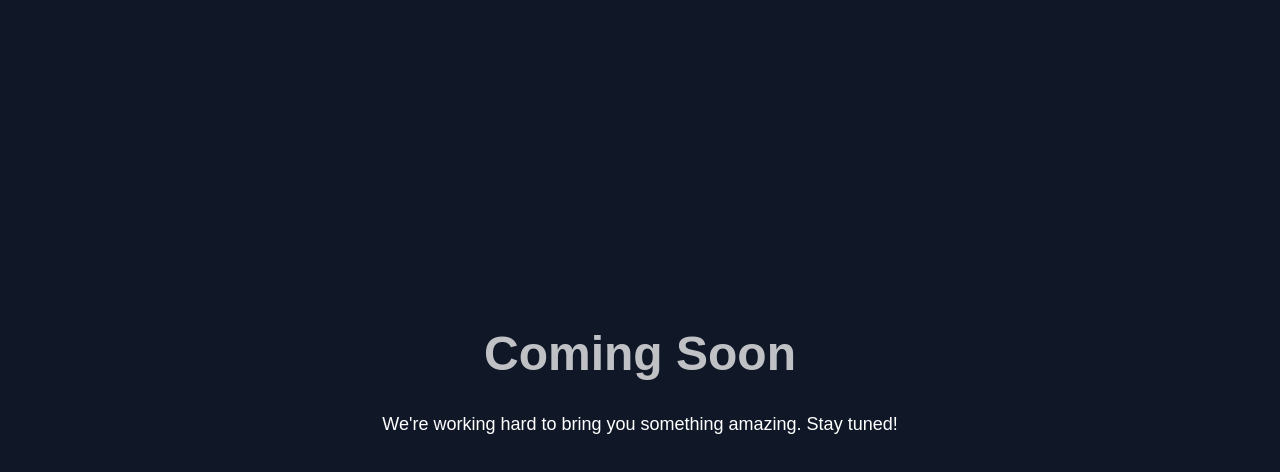
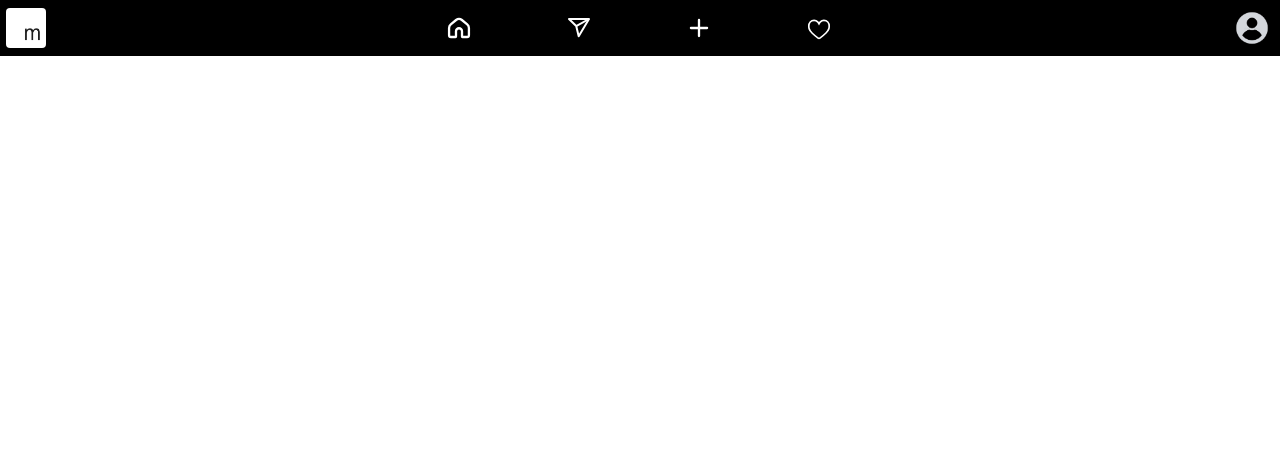
Before and after one commit to Rosier-Anderson/minimal-social-web, a Next.js app: page / in a window 1280 px wide. Shown: the top 472 px of the page. Built offline with nearby package versions, Linux system fonts and the light colour scheme.

Commit message:
Add profile assets, device check  hook, update platform ui

```diff
--- a/src/app/(platform)/(overview)/page.tsx
+++ b/src/app/(platform)/(overview)/page.tsx
@@ -1,19 +1,10 @@
-import { HomeIcon } from "@/src/assets/icons";
-import Image from "next/image";
 import Sidebar from "../_components/Sidebar";
 
 export default function Home() {
   return (
     <div className="">
-      <main className="">
-        <div className="min-h-screen bg-gray-900 flex flex-col items-center justify-center">
-          <h1 className="text-5xl text-white font-bold mb-8 animate-pulse">
-            Coming Soon
-          </h1>
-          <p className="text-white text-lg mb-8">
-            We're working hard to bring you something amazing. Stay tuned!
-          </p>
-        </div>
+      <main className="block ">
+        <Sidebar />
       </main>
     </div>
   );
--- a/src/app/(platform)/_components/Sidebar.tsx
+++ b/src/app/(platform)/_components/Sidebar.tsx
@@ -1,37 +1,58 @@
+"use client";
+
 import {
   ConversationIcon,
   HeartIcon,
   HomeIcon,
+  PlusIcon,
   SearchIcon,
 } from "@/src/assets/icons";
 import Image from "next/image";
-const icons = [
+import Profile from "../profile/fake-profile";
+import { useDeviceCheck } from "@/src/hooks/useDeviceCheck";
+const sideNavIcons = [
   {
-    Home: <HomeIcon />,
-    Conversation: <ConversationIcon />,
-    Search: <SearchIcon />,
-    Heart: <HeartIcon />,
+    id: 1,
+    name: <HomeIcon />,
   },
+  { id: 2, name: <ConversationIcon /> },
+  { id: 3, name: <PlusIcon /> },
+  { id: 4, name: <HeartIcon /> },
 ];
 const Sidebar = () => {
+  const isMobile = useDeviceCheck();
   return (
-    <div className="">
-      <div className="">
-        <nav className="">
-          <ul className="">
-            {icons.map((i, index) => (
-              <li key={index}>{i.Conversation}</li>
-            ))}
+    <div className="bg-black ">
+      <div className="flex justify-center sm:justify-between pl-1.5 sm:pl-auto p-2">
+        {isMobile ? null : <Logo />}
+
+        <nav className=" text-white my-auto w-sm ">
+          <ul className="flex items-center justify-between ">
+            {sideNavIcons.map((icon) => (
+              <li className="cursor-pointer" key={icon.id}>
+                {icon.name}
+              </li>
+            ))}{" "}
+            {isMobile ? <div></div> : null}
           </ul>
         </nav>
+
+        <Profile />
       </div>
     </div>
   );
 };
 
 const Logo = () => {
-  <figure>
-    <Image src="../public/images/logo-light.png" alt="App logo" />
-  </figure>;
+  return (
+    <figure className="relative w-10 h-10">
+      <Image
+        className="rounded "
+        src="/images/logo-dark.png"
+        alt="App logo"
+        fill
+      />
+    </figure>
+  );
 };
 export default Sidebar;
--- /dev/null
+++ b/src/app/(platform)/profile/fake-profile.tsx
@@ -0,0 +1,16 @@
+import Image from "next/image";
+import React from "react";
+
+export default function Profile() {
+  return (
+    <div className="relative ">
+      <Image
+        className="w-10 h-10 rounded-full text-white"
+        src="/images/profile2.png"
+        width={100}
+        height={100}
+        alt="avatar profile"
+      />
+    </div>
+  );
+}
--- a/src/assets/icons/index.tsx
+++ b/src/assets/icons/index.tsx
@@ -40,6 +40,54 @@ export const HomeIcon = ({ className = "", size = 24, isFilled = false }) => {
             strokeLinecap="round"
             strokeWidth="2.5"
           ></path>
+        </svg>
+      )}
+    </>
+  );
+};
+export const PlusIcon = ({ className = "", size = 24, isFilled = false }) => {
+  return (
+    <>
+      {isFilled ? (
+        <svg
+          aria-label="Plus"
+          role="img"
+          viewBox="0 0 26 26"
+          className={className}
+          style={{
+            height: size,
+            width: size,
+            fill: "currentColor",
+            stroke: "currentColor",
+          }}
+        >
+          <title>Plus</title>
+          <path
+            d="M13 4.25V21.75M4.25 13H21.75"
+            stroke="currentColor"
+            strokeWidth="2.5"
+            strokeLinecap="round"
+          />
+        </svg>
+      ) : (
+        <svg
+          aria-label="Plus"
+          role="img"
+          viewBox="0 0 26 26"
+          className={className}
+          style={{
+            height: size,
+            width: size,
+          }}
+        >
+          <title>Plus</title>
+          <path
+            d="M13 4.25V21.75M4.25 13H21.75"
+            stroke="currentColor"
+            strokeWidth="2.5"
+            strokeLinecap="round"
+            fill="none"
+          />
         </svg>
       )}
     </>
--- /dev/null
+++ b/src/hooks/useDeviceCheck.ts
@@ -0,0 +1,15 @@
+"use client";
+import { useEffect, useState } from "react";
+
+export function useDeviceCheck() {
+  const [isMobile, setIsMobile] = useState(false);
+
+  useEffect(() => {
+    const check = () => setIsMobile(window.innerWidth < 768);
+    check();
+    window.addEventListener("resize", check);
+    return () => window.removeEventListener("resize", check);
+  }, []);
+
+  return isMobile;
+}
```
Also changed, not shown: public/images/profile2.png (added), src/constants/index.ts (added).
